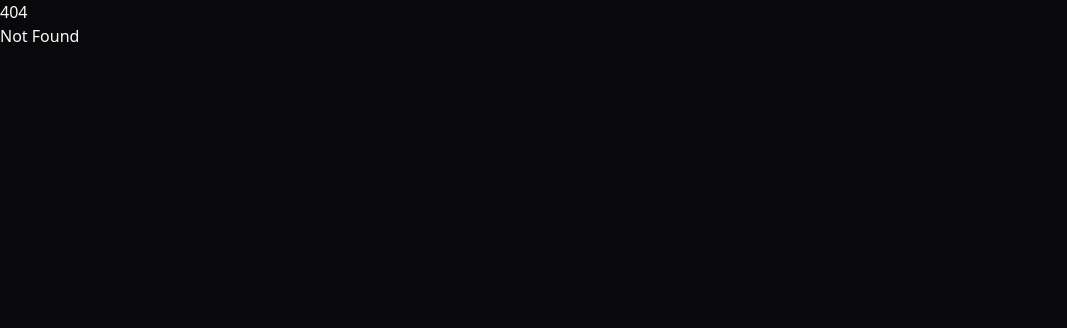
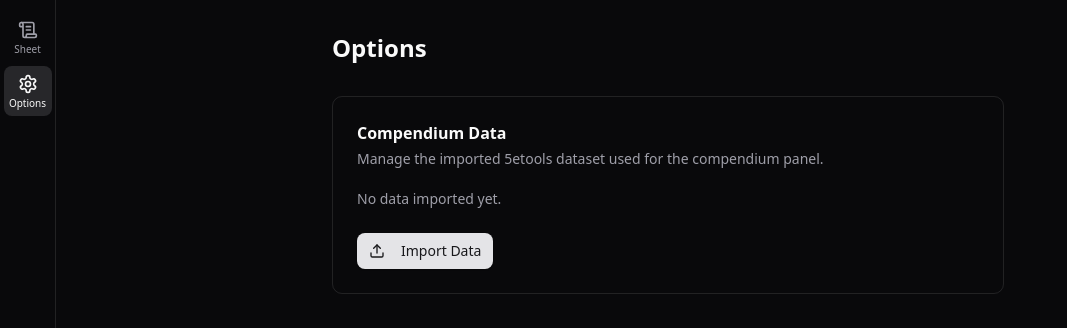
Before and after one commit to TheLeggestOne/aplus-compendium, a SvelteKit app in the folder apps/character-sheet/: page /options in a window 1280 px wide. Before the commit this address had no page. Shown: the top 328 px of the page, without its empty margins (0-1067 px from the left). Built offline with nearby package versions, Linux system fonts and the light colour scheme.

Commit message:
feat: implement compendium clear functionality and add sidebar navigation

```diff
--- a/apps/character-sheet/electron/main/compendium-db.ts
+++ b/apps/character-sheet/electron/main/compendium-db.ts
@@ -216,12 +216,17 @@ function extractPrerequisite(feat: any): string | undefined {
 // Extract class names from spell data
 // eslint-disable-next-line @typescript-eslint/no-explicit-any
 function extractSpellClasses(spell: any): string[] {
+  const seen = new Set<string>();
   const classes: string[] = [];
+  const push = (name: string) => { if (name && !seen.has(name)) { seen.add(name); classes.push(name); } };
   if (spell.classes?.fromClassList) {
-    for (const c of spell.classes.fromClassList) classes.push(c.name);
+    for (const c of spell.classes.fromClassList) push(c.name);
+  }
+  if (spell.classes?.fromClassListVariant) {
+    for (const c of spell.classes.fromClassListVariant) push(c.name);
   }
   if (spell.classes?.fromSubclass) {
-    for (const s of spell.classes.fromSubclass) classes.push(s.class.name);
+    for (const s of spell.classes.fromSubclass) push(s.class.name);
   }
   return [...new Set(classes)];
 }
@@ -235,6 +240,17 @@ function extractCastingTime(spell: any): string | undefined {
 }
 
 export type ProgressCallback = (progress: ImportProgress) => void;
+
+export function clearCompendium(): void {
+  const d = db();
+  const tables = ['spells', 'items', 'feats', 'backgrounds', 'races', 'classes', 'subclasses', 'optional_features', 'conditions'];
+  d.transaction(() => {
+    for (const t of [...tables, ...tables.map(t => `${t}_fts`)]) {
+      d.prepare(`DELETE FROM ${t}`).run();
+    }
+    d.prepare("DELETE FROM meta WHERE key = 'imported_at'").run();
+  })();
+}
 
 export async function importCompendium(dirPath: string, onProgress: ProgressCallback): Promise<void> {
   const d = db();
--- a/apps/character-sheet/electron/main/index.ts
+++ b/apps/character-sheet/electron/main/index.ts
@@ -11,6 +11,7 @@ import {
 } from './character-store.js';
 import {
   getCompendiumStatus,
+  clearCompendium,
   importCompendium,
   searchCompendium,
   getCompendiumEntry,
@@ -84,6 +85,10 @@ function registerCompendiumHandlers(): void {
   ipcHandle('compendium:list-sources', async (contentType) =>
     listSources(contentType as CompendiumContentType),
   );
+
+  ipcHandle('compendium:clear', async () => {
+    clearCompendium();
+  });
 }
 
 function createWindow(): void {
--- a/apps/character-sheet/electron/preload/index.ts
+++ b/apps/character-sheet/electron/preload/index.ts
@@ -29,5 +29,6 @@ contextBridge.exposeInMainWorld('electronAPI', {
     offProgress: () => {
       ipcRenderer.removeAllListeners('compendium:progress');
     },
+    clear: () => ipcRenderer.invoke('compendium:clear'),
   },
 });
--- a/apps/character-sheet/src/app.d.ts
+++ b/apps/character-sheet/src/app.d.ts
@@ -43,6 +43,7 @@ declare global {
         listSources: (contentType: CompendiumContentType) => Promise<IpcResult<string[]>>;
         onProgress: (callback: (progress: ImportProgress) => void) => void;
         offProgress: () => void;
+        clear: () => Promise<IpcResult<void>>;
       };
     };
   }
--- a/apps/character-sheet/src/lib/components/compendium/filter-bar.svelte
+++ b/apps/character-sheet/src/lib/components/compendium/filter-bar.svelte
@@ -3,7 +3,7 @@
   import { compendiumStore } from '$lib/stores/compendium.svelte.js';
   import { Button } from '$lib/components/ui/button/index.js';
 
-  const SCHOOLS = ['abjuration','conjuration','divination','enchantment','evocation','illusion','necromancy','transmutation'];
+  const SCHOOLS = ['Abjuration','Conjuration','Divination','Enchantment','Evocation','Illusion','Necromancy','Transmutation'];
   const SPELL_CLASSES = ['Artificer','Bard','Cleric','Druid','Paladin','Ranger','Sorcerer','Warlock','Wizard'];
   const RARITIES = ['none','common','uncommon','rare','very rare','legendary','artifact'];
 
--- /dev/null
+++ b/apps/character-sheet/src/lib/components/nav/sidebar.svelte
@@ -0,0 +1,25 @@
+<script lang="ts">
+  import { page } from '$app/stores';
+  import ScrollTextIcon from '@lucide/svelte/icons/scroll-text';
+  import SettingsIcon from '@lucide/svelte/icons/settings';
+
+  const NAV = [
+    { href: '/character/aerindel', match: '/character', icon: ScrollTextIcon, label: 'Sheet' },
+    { href: '/options',            match: '/options',   icon: SettingsIcon,   label: 'Options' },
+  ];
+</script>
+
+<nav class="flex w-14 shrink-0 flex-col items-center gap-1 border-r border-border bg-background py-3">
+  {#each NAV as item}
+    <a
+      href={item.href}
+      class="flex flex-col items-center gap-0.5 rounded-md px-1 py-2 w-12 text-[10px] leading-none transition-colors
+        {$page.url.pathname.startsWith(item.match)
+          ? 'bg-accent text-accent-foreground'
+          : 'text-muted-foreground hover:bg-accent/50 hover:text-foreground'}"
+    >
+      <item.icon class="size-5 mb-0.5" />
+      {item.label}
+    </a>
+  {/each}
+</nav>
--- a/apps/character-sheet/src/lib/stores/compendium.svelte.ts
+++ b/apps/character-sheet/src/lib/stores/compendium.svelte.ts
@@ -55,10 +55,11 @@ function createCompendiumStore() {
     isSearching = true;
 
     try {
-      // Spread filters to a plain POJO — Svelte 5 $state proxies contain
-      // internal Symbol-keyed properties that the structured clone algorithm
-      // can't serialize, so we must strip the proxy before passing over IPC.
-      const result = await api.compendium.search(query.trim(), activeType, { ...filters }, 100);
+      // JSON round-trip strips all Svelte 5 reactive proxy layers (shallow spread
+      // only removes the top-level proxy; nested arrays like filters.level remain
+      // reactive and can't be structured-cloned by Electron IPC).
+      const plainFilters = JSON.parse(JSON.stringify(filters)) as typeof filters;
+      const result = await api.compendium.search(query.trim(), activeType, plainFilters, 100);
       if (token !== _searchToken) return; // stale
       if (result.ok) {
         results = result.data;
@@ -198,6 +199,26 @@ function createCompendiumStore() {
       }
     },
 
+    // --- Clear ---
+    async clearData(): Promise<void> {
+      const api = window.electronAPI;
+      if (!api) return;
+      try {
+        const result = await api.compendium.clear();
+        if (result.ok) {
+          status = null;
+          results = [];
+          selectedId = null;
+          selectedEntry = null;
+          availableSources = [];
+        } else {
+          console.error('[compendium] clear failed:', result.error);
+        }
+      } catch (e) {
+        console.error('[compendium] clear IPC error:', e);
+      }
+    },
+
     // --- Import ---
     async triggerImport(): Promise<void> {
       const api = window.electronAPI;
--- a/apps/character-sheet/src/routes/+layout.svelte
+++ b/apps/character-sheet/src/routes/+layout.svelte
@@ -1,6 +1,7 @@
 <script lang="ts">
   import '../app.css';
   import type { Snippet } from 'svelte';
+  import Sidebar from '$lib/components/nav/sidebar.svelte';
 
   interface Props {
     children: Snippet;
@@ -13,4 +14,9 @@
   <title>A+ Compendium</title>
 </svelte:head>
 
-{@render children()}
+<div class="flex h-screen overflow-hidden bg-background text-foreground">
+  <Sidebar />
+  <main class="min-w-0 flex-1 overflow-hidden">
+    {@render children()}
+  </main>
+</div>
--- a/apps/character-sheet/src/routes/character/[id]/+page.svelte
+++ b/apps/character-sheet/src/routes/character/[id]/+page.svelte
@@ -28,7 +28,7 @@
   const { panelOpen } = $derived(compendiumStore);
 </script>
 
-<div class="flex h-screen flex-col overflow-hidden bg-background text-foreground">
+<div class="flex h-full flex-col overflow-hidden bg-background text-foreground">
   <!-- Sticky header -->
   <CharacterHeader />
 
--- /dev/null
+++ b/apps/character-sheet/src/routes/options/+page.svelte
@@ -0,0 +1,119 @@
+<script lang="ts">
+  import { compendiumStore } from '$lib/stores/compendium.svelte.js';
+  import { Button } from '$lib/components/ui/button/index.js';
+  import UploadIcon from '@lucide/svelte/icons/upload';
+  import Trash2Icon from '@lucide/svelte/icons/trash-2';
+
+  $effect(() => { void compendiumStore.initialize(); });
+
+  const { status, isImporting, importProgress } = $derived(compendiumStore);
+
+  let confirmingClear = $state(false);
+
+  async function handleClear() {
+    confirmingClear = false;
+    await compendiumStore.clearData();
+  }
+
+  const CONTENT_TYPE_LABELS: Record<string, string> = {
+    spell:              'Spells',
+    item:               'Items',
+    feat:               'Feats',
+    background:         'Backgrounds',
+    race:               'Races',
+    class:              'Classes',
+    subclass:           'Subclasses',
+    'optional-feature': 'Optional Features',
+    condition:          'Conditions',
+  };
+
+  function formatDate(iso: string): string {
+    return new Date(iso).toLocaleString();
+  }
+</script>
+
+<div class="h-full overflow-auto p-8">
+  <div class="mx-auto max-w-2xl space-y-8">
+
+    <h1 class="text-2xl font-semibold">Options</h1>
+
+    <!-- Compendium Data section -->
+    <section class="rounded-lg border border-border p-6 space-y-5">
+      <div>
+        <h2 class="text-base font-semibold">Compendium Data</h2>
+        <p class="mt-1 text-sm text-muted-foreground">
+          Manage the imported 5etools dataset used for the compendium panel.
+        </p>
+      </div>
+
+      <!-- Status block -->
+      {#if status?.imported}
+        <div class="rounded-md bg-muted/50 border border-border p-4 space-y-3 text-sm">
+          <div class="flex items-center justify-between">
+            <span class="text-muted-foreground">Last imported</span>
+            <span class="font-mono text-xs">{status.importedAt ? formatDate(status.importedAt) : '—'}</span>
+          </div>
+
+          {#if status.counts}
+            <div class="grid grid-cols-2 gap-x-8 gap-y-1">
+              {#each Object.entries(status.counts) as [type, count]}
+                <div class="flex justify-between">
+                  <span class="text-muted-foreground">{CONTENT_TYPE_LABELS[type] ?? type}</span>
+                  <span class="font-mono tabular-nums">{count?.toLocaleString()}</span>
+                </div>
+              {/each}
+            </div>
+          {/if}
+        </div>
+      {:else}
+        <p class="text-sm text-muted-foreground">No data imported yet.</p>
+      {/if}
+
+      <!-- Import progress -->
+      {#if isImporting && importProgress}
+        <div class="space-y-1.5">
+          <div class="flex justify-between text-xs text-muted-foreground">
+            <span class="capitalize">{importProgress.stage}…</span>
+            {#if importProgress.total > 0}
+              <span>{importProgress.current} / {importProgress.total}</span>
+            {/if}
+          </div>
+          <div class="h-1.5 w-full overflow-hidden rounded-full bg-muted">
+            <div
+              class="h-full rounded-full bg-primary transition-all duration-150"
+              style="width: {importProgress.total > 0 ? Math.round(importProgress.current / importProgress.total * 100) : 0}%"
+            ></div>
+          </div>
+          {#if importProgress.error}
+            <p class="text-xs text-destructive">{importProgress.error}</p>
+          {/if}
+        </div>
+      {/if}
+
+      <!-- Actions -->
+      <div class="flex items-center gap-3 flex-wrap pt-1">
+        <Button
+          onclick={() => compendiumStore.triggerImport()}
+          disabled={isImporting}
+        >
+          <UploadIcon class="mr-2 size-4" />
+          {status?.imported ? 'Re-import Data' : 'Import Data'}
+        </Button>
+
+        {#if status?.imported}
+          {#if confirmingClear}
+            <span class="text-sm text-muted-foreground">Are you sure? This cannot be undone.</span>
+            <Button variant="destructive" size="sm" onclick={handleClear}>Yes, clear</Button>
+            <Button variant="ghost" size="sm" onclick={() => confirmingClear = false}>Cancel</Button>
+          {:else}
+            <Button variant="outline" onclick={() => confirmingClear = true} disabled={isImporting}>
+              <Trash2Icon class="mr-2 size-4" />
+              Clear Data
+            </Button>
+          {/if}
+        {/if}
+      </div>
+    </section>
+
+  </div>
+</div>
--- /dev/null
+++ b/apps/character-sheet/src/routes/options/+page.ts
@@ -0,0 +1 @@
+export const prerender = false;
```
